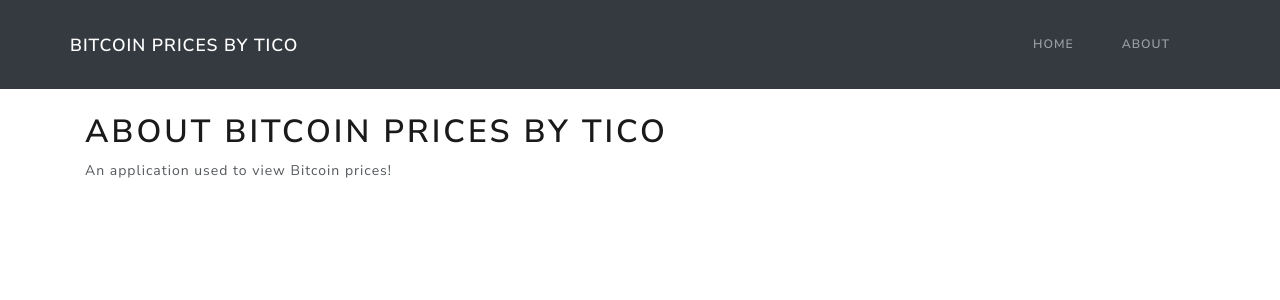
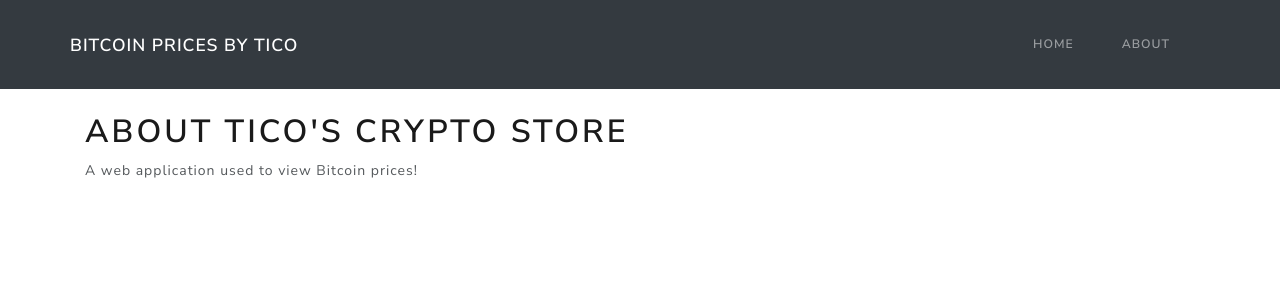
Before and after one commit to ticotheps/next-js-bitcoin-app, a Next.js app: page /about in a window 1280 px wide. Shown: the top 300 px of the page. Built offline with nearby package versions, Linux system fonts and the light colour scheme.

Commit message:
Updates the content on the about.js page

```diff
--- a/pages/about.js
+++ b/pages/about.js
@@ -3,8 +3,8 @@ import Layout from '../components/Layout';
 const About = () => (
 	<Layout>
 		<div>
-			<h1>About Bitcoin Prices by Tico</h1>
-			<p>An application used to view Bitcoin prices!</p>
+			<h1>About Tico's Crypto Store</h1>
+			<p>A web application used to view Bitcoin prices!</p>
 		</div>
 	</Layout>
 );
```
